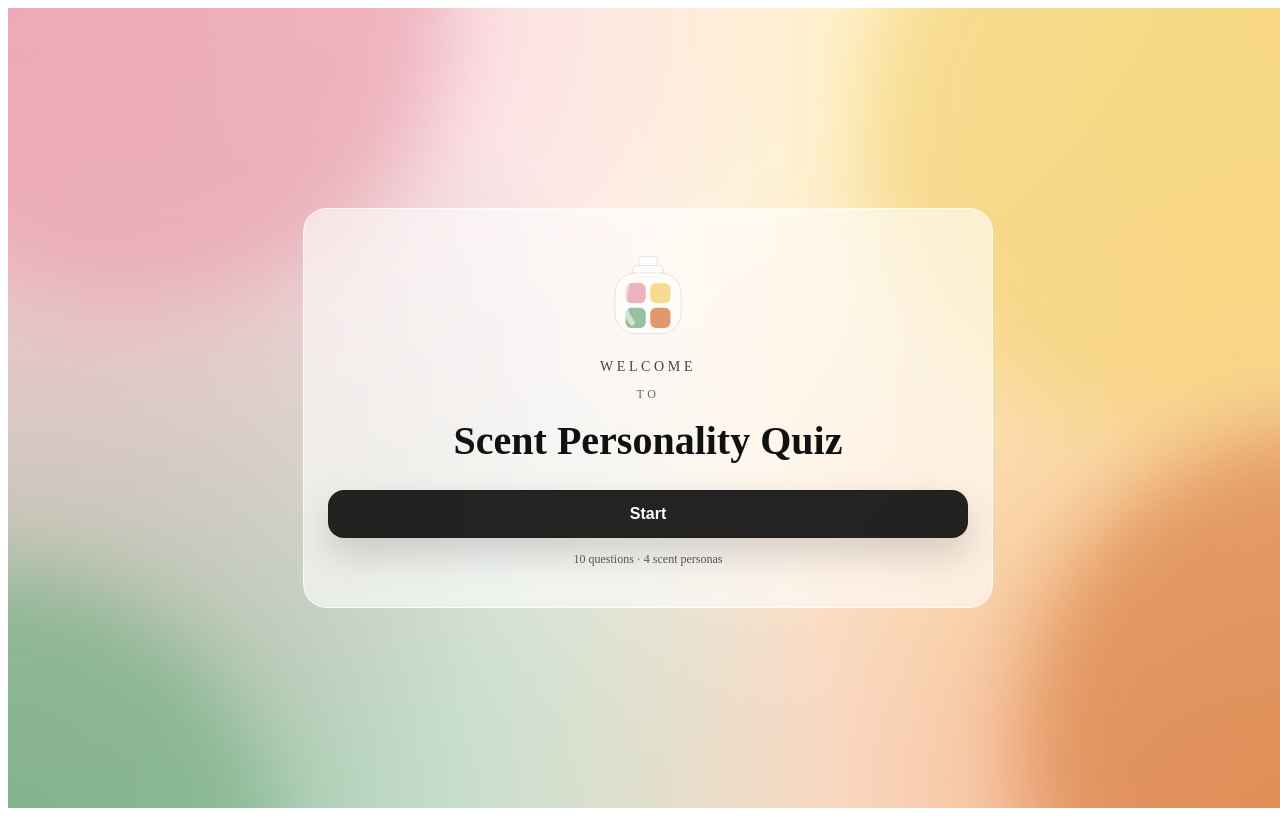
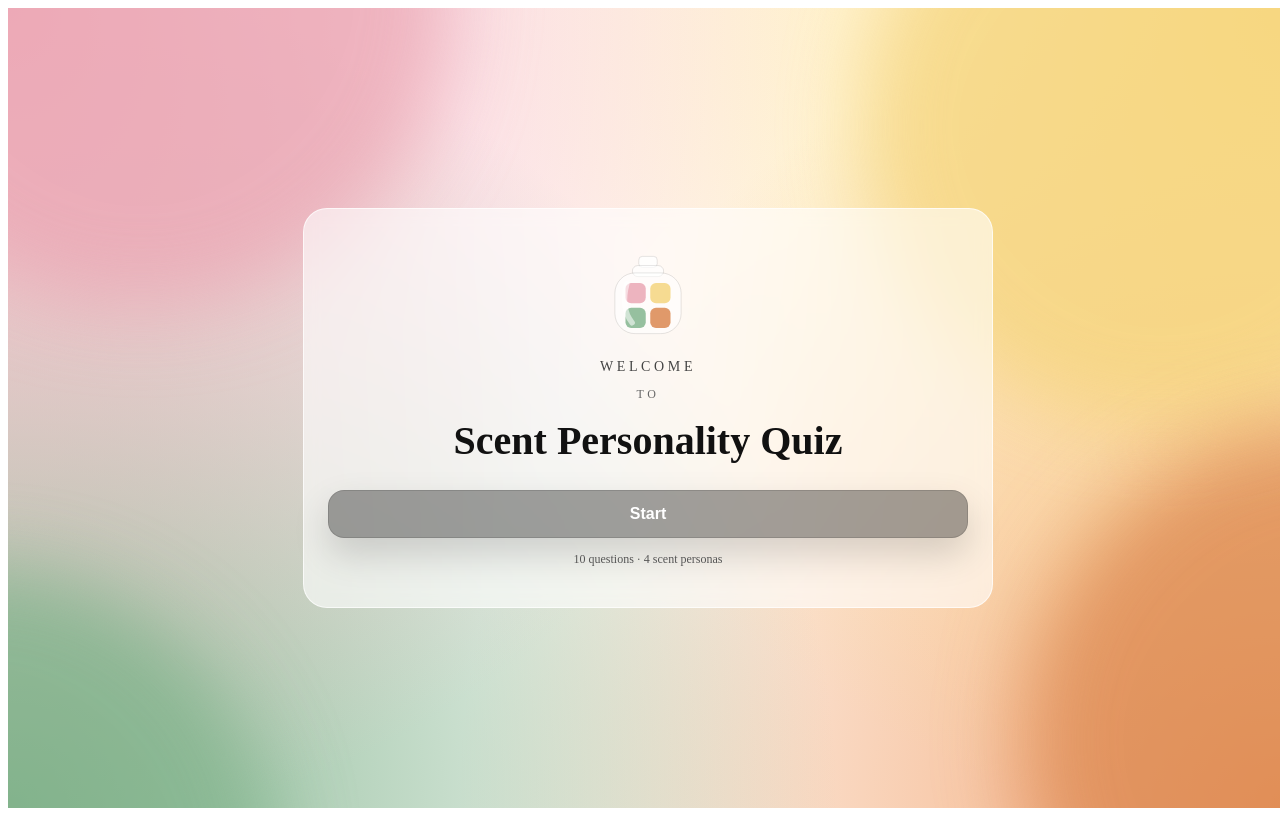
Before and after one commit to qingya012/scent-personality-quiz, a React (Vite) app: page / in a window 1280 px wide. Built offline with nearby package versions, Linux system fonts and the light colour scheme.

Commit message:
update button color

```diff
--- a/src/style.css
+++ b/src/style.css
@@ -56,7 +56,7 @@
   padding: 14px 18px;
   border-radius: 16px;
   border: 1px solid rgba(0,0,0,0.12);
-  background: rgba(0, 0, 0, 0.86);
+  background: rgba(0, 0, 0, 0.361);
   color: #fff;
   font-size: 16px;
   font-weight: 650;
@@ -80,7 +80,7 @@
   padding: 14px 18px;
   border-radius: 16px;
   border: 1px solid rgba(0,0,0,0.12);
-  color: #111;
+  color: #111111c3;
   font-size: 16px;
   font-weight: 650;
   cursor: pointer;
```
Also changed, not shown: 5 other files (tests, documents, lock files or other folders).
